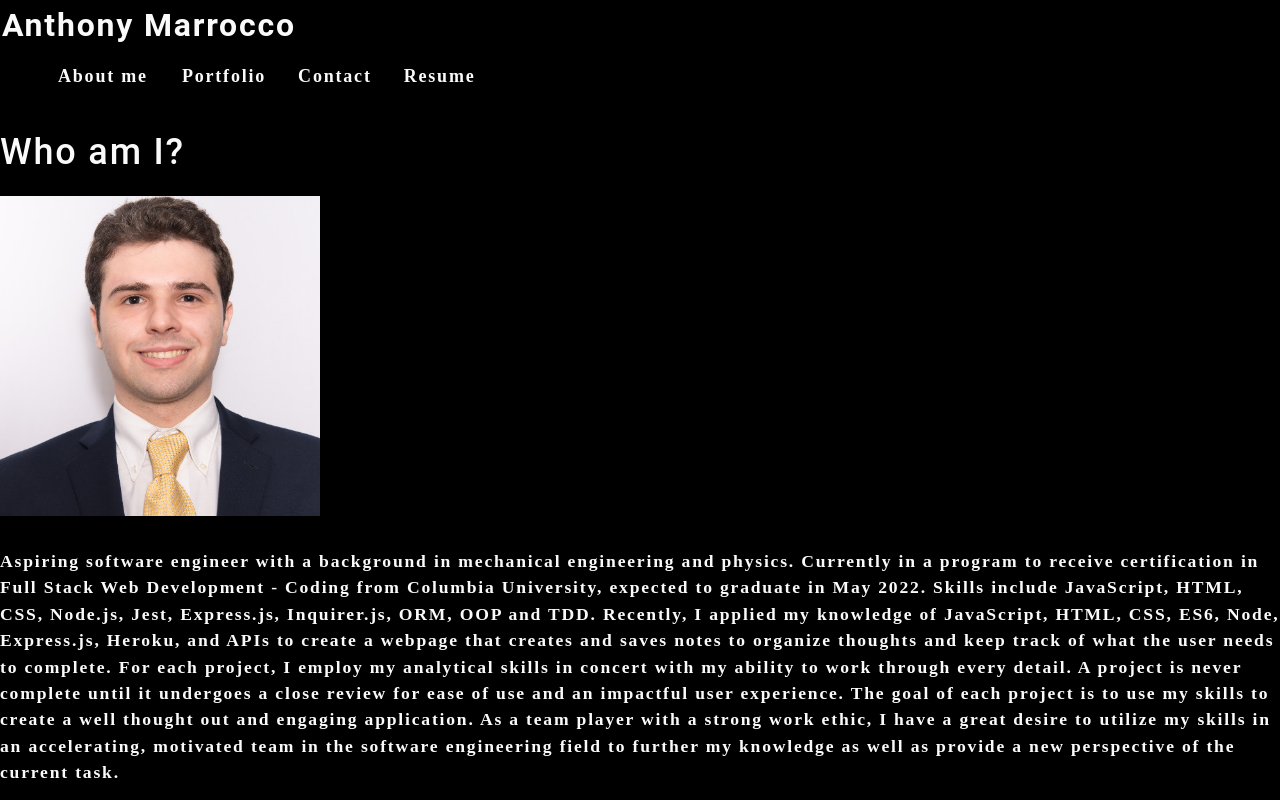
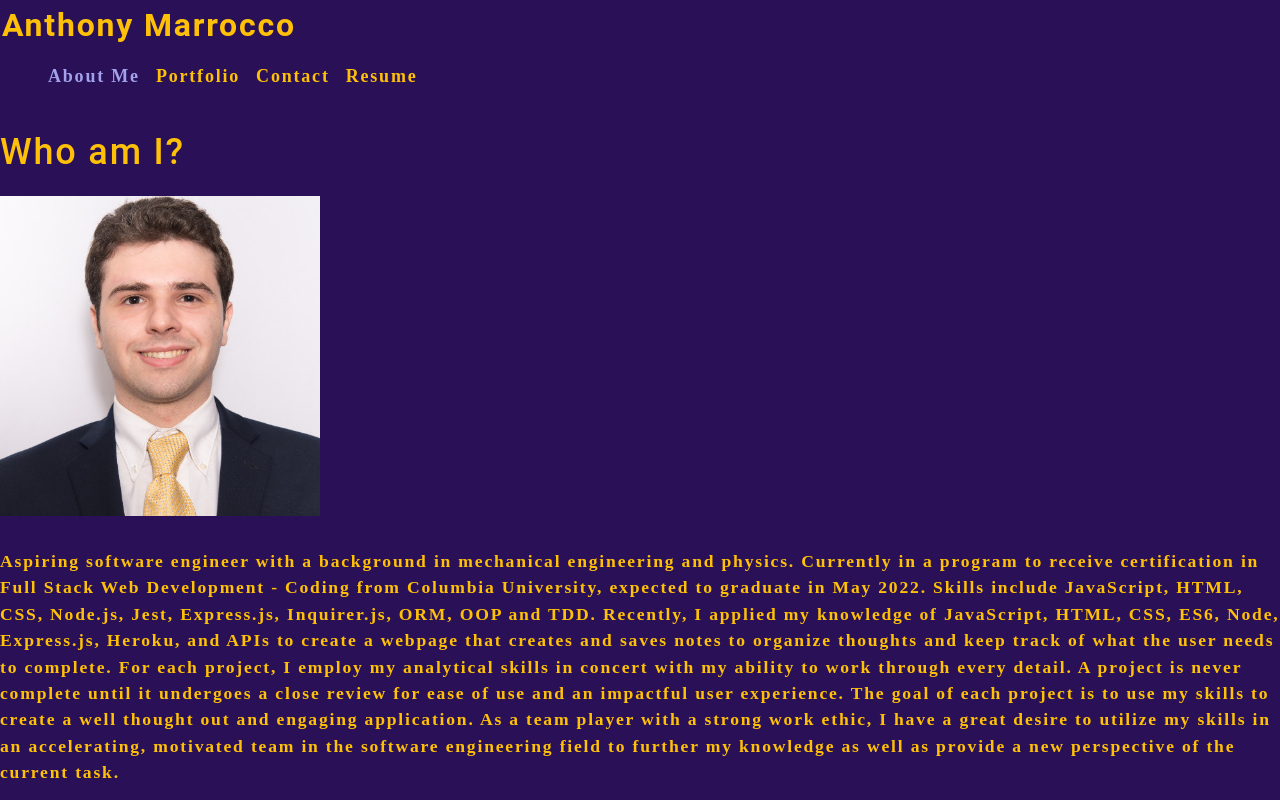
Before and after one commit to ajmarrocco/ajmportfolio, a React (Create React App) app: page / in a window 1280 px wide. Shown: the top 800 px of the page. Built offline with nearby package versions, Linux system fonts and the light colour scheme.

Commit message:
update color palette

```diff
--- a/src/components/Navigation/index.js
+++ b/src/components/Navigation/index.js
@@ -1,6 +1,21 @@
-import React from 'react';
+import React, { useState, useEffect }  from 'react';
+import { capitalizeFirstLetter } from "../../utils/helpers";
 
 function Nav() {
+    const [titles] = useState([
+        {
+            name: 'About Me'
+        },
+        { name: 'Portfolio' },
+        { name: 'Contact' },
+        { name: 'Resume' },
+    ]);
+    const [currrentTitle, setCurrentTitle] = useState(titles[0]);
+
+    useEffect(() => {
+        document.title = capitalizeFirstLetter(currrentTitle.name);
+    }, [currrentTitle]);
+
 
     return (
         <header>
@@ -11,20 +26,19 @@ function Nav() {
             </h2>
             <nav>
                 <ul className="flex-row">
-                    <li className="mx-2">
-                        <a href="#about">
-                            About me
-                        </a>
-                    </li>
-                    <li className="mx-2">
-                        <span>Portfolio</span>
-                    </li>
-                    <li className="mx-2">
-                        <span>Contact</span>
-                    </li>
-                    <li className="mx-2">
-                        <span>Resume</span>
-                    </li>
+                    {titles.map((title) => (
+                        <li className={`mx-1 ${
+                            currrentTitle.name === title.name && 'navActive'
+                            }`} key={title.name}>
+                        <span
+                            onClick={() => {
+                            setCurrentTitle(title)
+                            }}
+                        >
+                            {capitalizeFirstLetter(title.name)}
+                        </span>
+                        </li>
+                    ))}
                 </ul>
             </nav>
         </header>
--- a/src/index.css
+++ b/src/index.css
@@ -5,11 +5,11 @@ main {
   padding: 50px 30px;
 }
 :root {
-  --primary: #8c54ff;
-  --secondary: #F3A847;
-  --tertiary: #B12704;
-  --light: #fafafa;
-  --dark: #000000;
+  --primary: #0958ad;
+  --secondary: #a2a1eb;
+  --tertiary: #ff3d2e;
+  --light: #ffc107;
+  --dark: #291057;
   --darker: #111111;
   --error: rgb(228, 46, 1);
   --spacing-one: calc(1rem * 0.5);
```
